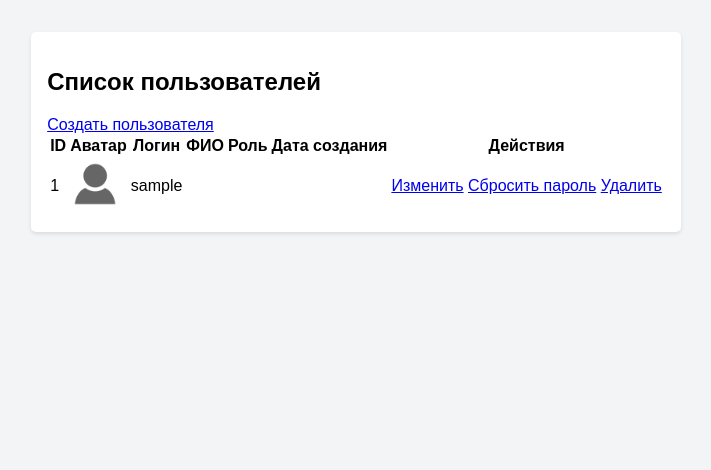
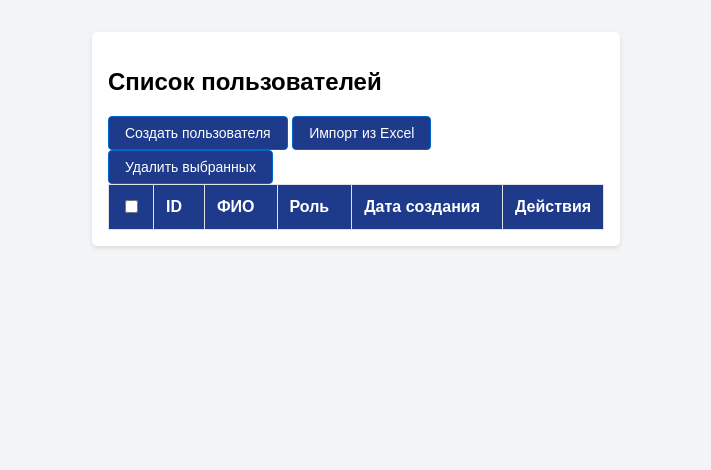
Before and after one commit to SKXNIX/InvyStorageSystem, a Django app: template frontend/templates/admin_panel/users.html in a window 1280 px wide. Shown: the part 99-569 px from the top of the page, without its empty margins (284-995 px from the left). Run offline with Django 5.2, Linux system fonts and the light colour scheme; the template is opened without the code that fills it: values that come from a table or form of the project are taken from there, others are empty; tables that the repository leaves empty hold one stand-in row (values such as "Sample post"); one stand-in notice (Sample message) is shown; lists and menus that the app fills with data are empty.

Commit message:
Доработан модуль управления учетными записями пользователей

```diff
--- a/backend/apps/administrator/urls.py
+++ b/backend/apps/administrator/urls.py
@@ -9,8 +9,11 @@
     path('content/', views.content, name='content'),    # Доп страница
     path('settings/', views.settings, name='settings'), # Доп страница
 
+    path('delete-selected-users/', views.DeleteSelectedUsersView.as_view(), name='delete-selected-users'),
+
     path('users/', views.UserListView.as_view(), name='users'),                                                 # Список пользователей
     path('users/create/', views.UserCreateView.as_view(), name='user-create'),                                  # Создание пользователя
+    path('users/import-users/', views.ImportUsersView.as_view(), name='import-users'),                          # Импорт пользователей
     path('users/<int:pk>/update/', views.UserUpdateView.as_view(), name='user-update'),                         # Изменение пользователя
     path('users/<int:pk>/delete/', views.UserDeleteView.as_view(), name='user-delete'),                         # Удаление пользователя
     path('users/<int:pk>/reset-password/', views.PasswordResetView.as_view(), name='user-reset-password'),      # Сброс пароля
--- /dev/null
+++ b/frontend/static/css/admin.css
@@ -0,0 +1,78 @@
+/* Сброс стилей для ссылок в заголовках */
+.table-excel th a {
+    color: inherit; /* Унаследовать цвет от родителя */
+    text-decoration: none; /* Убрать подчеркивание */
+    display: block;
+    width: 100%;
+    height: 100%;
+    padding-right: 10px; /* Зарезервированное пространство для иконок */
+}
+
+.table-excel th {
+    cursor: pointer; /* Указатель "рука" для сортировки */
+    background-color: #1E3A8A;
+    color: white;
+    position: relative;
+}
+
+/* Остальные стили остаются */
+.table-excel {
+    width: 100%;
+    border-collapse: collapse;
+    font-family: Arial, sans-serif;
+}
+
+    .table-excel thead {
+        position: sticky;
+        top: 0;
+        z-index: 1;
+    }
+
+    .table-excel th, .table-excel td {
+        padding: 12px;
+        border: 1px solid #dee2e6;
+        text-align: left;
+    }
+
+    .table-excel tr:nth-child(even) {
+        background-color: #f2f2f2;
+    }
+
+    .table-excel tr:hover {
+        background-color: #e9ecef;
+    }
+
+
+/* Стили для иконок */
+.sort-icon {
+    position: absolute;
+    right: 5px;
+    top: 37%;
+    transform: translateY(-25%);
+    pointer-events: none; /* Чтобы клик не нарушал работу ссылки */
+}
+
+    .sort-icon.asc::before {
+        content: "▲";
+    }
+
+    .sort-icon.desc::before {
+        content: "▼";
+    }
+
+    .sort-icon.hidden {
+        display: none;
+    }
+
+/* Кнопки */
+.btn-primary {
+    display: inline-block;
+    padding: 8px 16px;
+    border-radius: 4px;
+    text-decoration: none;
+    font-size: 14px;
+    cursor: pointer;
+    background-color: #1E3A8A;
+    color: white;
+    border: 1px solid #0066cc;
+}
--- a/frontend/templates/admin_panel/user_confirm_delete.html
+++ b/frontend/templates/admin_panel/user_confirm_delete.html
@@ -3,7 +3,7 @@
 
 {% block content %}
 <h2>Подтвердите удаление пользователя</h2>
-<p>Вы действительно хотите удалить пользователя <strong>{{ user.username }}</strong>?</p>
+<p>Вы действительно хотите удалить пользователя <strong>{{ user_to_delete.username }}</strong>?</p>
 
 <form method="post">
     {% csrf_token %}
--- a/frontend/templates/admin_panel/users.html
+++ b/frontend/templates/admin_panel/users.html
@@ -3,41 +3,78 @@
 
 {% block content %}
 <h2>Список пользователей</h2>
-<a href="{% url 'administrator:user-create' %}" class="btn btn-primary mb-3">Создать пользователя</a>
-<table class="table">
+
+<!-- Блок с кнопками -->
+<div class="d-flex mb-3">
+    <a href="{% url 'admin:user-create' %}" class="btn btn-primary me-2">Создать пользователя</a>
+    <a href="{% url 'admin:import-users' %}" class="btn btn-primary me-2">Импорт из Excel</a>
+</div>
+
+<!-- Форма для массового удаления -->
+<form id="delete-selected-form" method="post" action="{% url 'admin:delete-selected-users' %}" class="d-none">
+    {% csrf_token %}
+    <button type="submit" class="btn btn-primary" onclick="return confirm('Удалить выбранных пользователей?')">Удалить выбранных</button>
+    <!-- Таблица -->
+    <table class="table-excel">
         <thead>
             <tr>
-            <th>ID</th>
-            <th>Аватар</th>
-            <th>Логин</th>
-            <th>ФИО</th>
-            <th>Роль</th>
-            <th>Дата создания</th>
+                <th><input type="checkbox" id="select-all"></th>
+                <th>
+                    <a href="?sort_by=id&order={% if sort_by == 'id' and order == 'asc' %}desc{% else %}asc{% endif %}">
+                        ID
+                        <span class="sort-icon {% if sort_by == 'id' %}active {{ order }}{% endif %}"></span>
+                    </a>
+                </th>
+                <th>
+                    <a href="?sort_by=full_name&order={% if sort_by == 'full_name' and order == 'asc' %}desc{% else %}asc{% endif %}">
+                        ФИО
+                        <span class="sort-icon {% if sort_by == 'full_name' %}active {{ order }}{% endif %}"></span>
+                    </a>
+                </th>
+                <th>
+                    <a href="?sort_by=role&order={% if sort_by == 'role' and order == 'asc' %}desc{% else %}asc{% endif %}">
+                        Роль
+                        <span class="sort-icon {% if sort_by == 'role' %}active {{ order }}{% endif %}"></span>
+                    </a>
+                </th>
+                <th>
+                    <a href="?sort_by=created_at&order={% if sort_by == 'created_at' and order == 'asc' %}desc{% else %}asc{% endif %}">
+                        Дата создания
+                        <span class="sort-icon {% if sort_by == 'created_at' %}active {{ order }}{% endif %}"></span>
+                    </a>
+                </th>
                 <th>Действия</th>
             </tr>
         </thead>
-    <tbody>
+        <tbody id="user-tbody">
             {% for user in users %}
+            {% if not user.is_superuser %}
             <tr>
+                <td><input type="checkbox" name="selected_users" value="{{ user.id }}"></td>
                 <td>{{ user.id }}</td>
-            <td>
-                <img src="{% if user.avatar %}{{ user.avatar.url }}{% else %}{% static 'images/default_avatar.png' %}{% endif %}"
-                     alt="Аватар"
-                     width="50">
-            </td>
-            <td>{{ user.username }}</td>
                 <td>{{ user.full_name }}</td>
-            <td>{{ user.get_role_display }}</td>
+                <td>{{ user.role }}</td>
                 <td>{{ user.created_at }}</td>
                 <td>
-                <a href="{% url 'administrator:user-update' user.id %}" class="btn btn-sm btn-warning">Изменить</a>
-                <a href="{% url 'administrator:user-reset-password' user.id %}" class="btn btn-sm btn-warning">Сбросить пароль</a>
-                {% if user != request.user %}
+                    <a href="{% url 'admin:user-update' user.id %}" class="btn btn-sm btn-warning">Изменить</a>
                     <a href="{% url 'admin:user-delete' user.id %}" class="btn btn-sm btn-danger">Удалить</a>
-                {% endif %}
                 </td>
             </tr>
+            {% endif %}
+            {% empty %}
+            <tr><td colspan="5">Нет пользователей</td></tr>
             {% endfor %}
         </tbody>
     </table>
+</form>
+<!-- JavaScript для выбора всех -->
+<script>
+    document.getElementById('select-all').addEventListener('change', function () {
+        const checkboxes = document.querySelectorAll('input[name="selected_users"]');
+        checkboxes.forEach(cb => cb.checked = this.checked);
+    });
+</script>
+
+<!--Подключаем стили-->
+<link rel="stylesheet" href="{% static 'css/admin.css' %}">
 {% endblock %}
--- a/frontend/templates/base.html
+++ b/frontend/templates/base.html
@@ -3,6 +3,7 @@
 <head>
     <meta charset="UTF-8">
     <meta name="viewport" content="width=device-width, initial-scale=1.0">
+    <link rel="stylesheet" href="https://cdnjs.cloudflare.com/ajax/libs/font-awesome/6.0.0/css/all.min.css ">
     <title>{% block title %}Система управления складом: Учет и контроль товаров (Warehouse Helper){% endblock %}</title>
     <style>
         body {
@@ -14,16 +15,19 @@
             display: flex;
             flex-direction: column;
         }
+
         .header {
             background-color: #1E3A8A; /* Тёмно-синий */
             color: #FFFFFF;
             padding: 1rem;
             text-align: center;
         }
+
             .header h1 {
                 margin: 0;
                 font-size: 1.8rem;
             }
+
         .container {
             max-width: 1200px;
             margin: 2rem auto;
@@ -32,11 +36,13 @@
             border-radius: 5px;
             box-shadow: 0 2px 4px rgba(0, 0, 0, 0.1);
         }
+
         .button-grid {
             display: grid;
             grid-template-columns: repeat(2, 1fr);
             gap: 1rem;
         }
+
         .button {
             background-color: #1E3A8A; /* Тёмно-синий для кнопок */
             color: #FFFFFF;
@@ -51,14 +57,17 @@
             border-radius: 5px;
             transition: background-color 0.3s;
         }
+
             .button:hover {
                 background-color: #3B82F6; /* Светлый синий при наведении */
             }
+
         .user-info {
             text-align: right;
             padding: 0.5rem 1rem;
             background-color: #E5E7EB; /* Светло-серый для user-info */
         }
+
             .user-info a {
                 color: #FFFFFF; /* Белый текст для ссылок */
                 background-color: #1E3A8A; /* Тёмно-синий фон для кнопки */
@@ -68,9 +77,11 @@
                 margin-left: 0.5rem;
                 transition: background-color 0.3s;
             }
+
                 .user-info a:hover {
                     background-color: #3B82F6; /* Светлый синий при наведении */
                 }
+
         .footer {
             background-color: #E5E7EB;
             color: #374151; /* Тёмно-серый текст */
@@ -79,19 +90,23 @@
             width: 100%;
             margin-top: auto; /* Футер прилипает к низу */
         }
+
         .login-form {
             max-width: 400px;
             margin: 0 auto;
             padding: 0.5rem 1rem 1rem; /* Уменьшен верхний отступ */
         }
+
             .login-form h2 {
                 color: #374151; /* Тёмно-серый для заголовков */
                 text-align: center;
                 margin-bottom: 1rem;
             }
+
             .login-form p {
                 margin: 0.5rem 0;
             }
+
             .login-form input {
                 width: 100%;
                 padding: 0.5rem;
@@ -100,15 +115,18 @@
                 border-radius: 5px;
                 box-sizing: border-box;
             }
+
                 .login-form input:focus {
                     outline: none;
                     border-color: #1E3A8A; /* Тёмно-синий при фокусе */
                     box-shadow: 0 0 0 2px rgba(30, 58, 138, 0.2);
                 }
+
             .login-form .error input {
                 border-color: #EF4444; /* Красная граница для полей с ошибками */
                 box-shadow: 0 0 0 2px rgba(239, 68, 68, 0.2);
             }
+
         .login-button {
             background-color: #1E3A8A; /* Тёмно-синий для кнопки */
             color: #FFFFFF;
@@ -120,9 +138,11 @@
             transition: background-color 0.3s;
             margin-top: 1rem; /* Отступ сверху */
         }
+
             .login-button:hover {
                 background-color: #3B82F6; /* Светлый синий при наведении */
             }
+
         .form-errors {
             color: #EF4444; /* Красный для ошибок */
             margin-bottom: 1rem;
@@ -137,6 +157,57 @@
             -webkit-text-fill-color: #374151; /* Тёмно-серый текст */
             border: 1px solid #D1D5DB;
             border-radius: 5px;
+        }
+        /* Стили для всплывающих уведомлений */
+        .toast-container {
+            position: fixed;
+            top: 20px;
+            right: 20px;
+            z-index: 9999;
+        }
+
+        .toast {
+            padding: 15px;
+            margin: 5px 0;
+            border-radius: 8px;
+            box-shadow: 0 2px 5px rgba(0, 0, 0, 0.2);
+            opacity: 1;
+            animation: fadeOut 5s forwards;
+        }
+
+            .toast.success {
+                background-color: #d4edda;
+                color: #155724;
+                border-left: 5px solid #28a745;
+            }
+
+            .toast.error {
+                background-color: #f8d7da;
+                color: #721c24;
+                border-left: 5px solid #dc3545;
+            }
+
+        @keyframes fadeOut {
+            100% {
+                opacity: 0;
+                transform: translateY(-20px);
+            }
+        }
+
+        .sort-icon {
+            margin-left: 5px;
+        }
+
+            .sort-icon.asc::before {
+                content: "\f0d8"; /* Иконка вверх */
+                font-family: "Font Awesome 6 Free";
+                font-weight: 900;
+            }
+
+            .sort-icon.desc::before {
+                content: "\f0d7"; /* Иконка вниз */
+                font-family: "Font Awesome 6 Free";
+                font-weight: 900;
             }
 
     </style>
@@ -162,5 +233,25 @@
     <div class="footer">
         © 2025 Система управления складом: Учет и контроль товаров (Warehouse Helper). Все права защищены.
     </div>
+
+    <!-- Блок для сообщений -->
+    <div class="toast-container">
+        {% for message in messages %}
+        <div class="toast {{ message.tags }}">
+            {{ message }}
+        </div>
+        {% endfor %}
+    </div>
+
+    <!-- JavaScript для очистки -->
+    <script>
+        document.addEventListener('DOMContentLoaded', function () {
+            // Удаляем сообщения через 3 секунды
+            setTimeout(() => {
+                const toasts = document.querySelectorAll('.toast');
+                toasts.forEach(t => t.remove());
+            }, 3000);
+        });
+    </script>
 </body>
 </html>
--- a/requirements/production.txt
+++ b/requirements/production.txt
@@ -3,3 +3,5 @@
 gunicorn==20.1.0
 whitenoise==6.2.0
 pillow>=9.0
+pandas>=2.2.2
+openpyxl>=3.1.5
```
Also changed, not shown: backend/apps/administrator/forms.py (added, +27 -0 lines), backend/apps/administrator/views.py (+153 -22 lines), backend/apps/custom_auth/models.py (+5 -3 lines), frontend/templates/admin_panel/import_users.html (added, +26 -0 lines), frontend/templates/admin_panel/user_form.html (+13 -2 lines), backend/apps/custom_auth/migrations/0004_alter_customuser_avatar_alter_customuser_full_name_and_more.py (added), frontend/static/css/main.css (renamed from frontend/static/main.css), 1 other file. Lines whose indentation alone changed are shown as unchanged.
